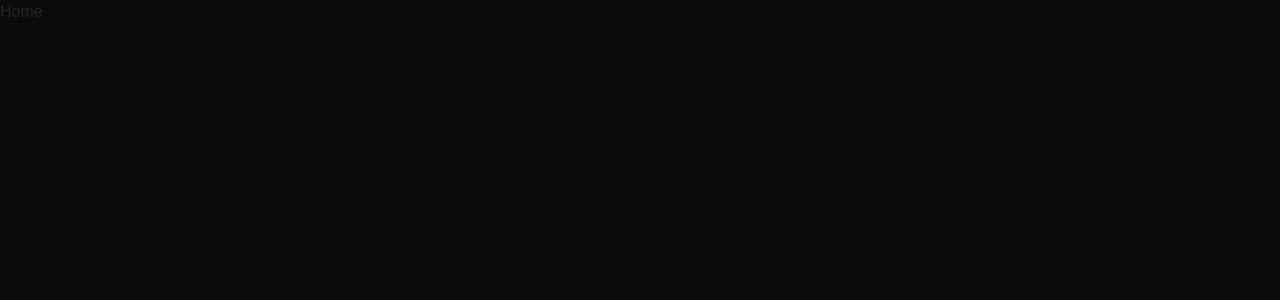
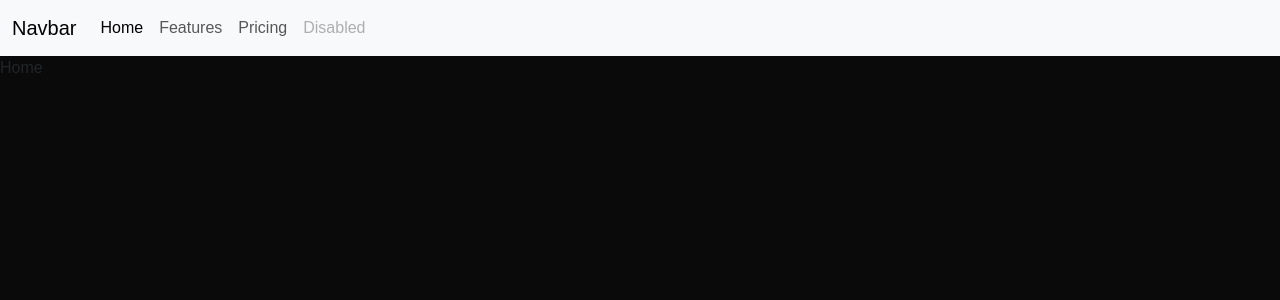
Before and after one commit to mateolohezic/crossfitgames-frontend, a React (Vite) app: page / in a window 1280 px wide. Shown: the top 300 px of the page. Built offline with nearby package versions, Linux system fonts and the light colour scheme; a web font is replaced by a local one.

Commit message:
copiado navbar de bootstrap

```diff
--- a/package.json
+++ b/package.json
@@ -10,6 +10,8 @@
     "preview": "vite preview"
   },
   "dependencies": {
+    "bootstrap": "^5.3.2",
+    "font-awesome": "^4.7.0",
     "react": "^18.2.0",
     "react-dom": "^18.2.0",
     "react-router-dom": "^6.17.0"
--- a/src/App.jsx
+++ b/src/App.jsx
@@ -2,11 +2,13 @@
 import { Route, Routes } from "react-router-dom";
 import './App.css'
 import Home from './Pages/Home/Home';
+import NavBar from './components/NavBar';
 
 function App() {
 
   return (
     <>
+    <NavBar />
     <Routes>
       <Route path="/" element={<Home/>} />
     </Routes>
--- /dev/null
+++ b/src/components/NavBar.jsx
@@ -0,0 +1,32 @@
+import React from 'react'
+
+const NavBar = () => {
+  return (
+    <nav className="navbar navbar-expand-lg bg-body-tertiary">
+  <div className="container-fluid">
+    <a className="navbar-brand" href="#">Navbar</a>
+    <button className="navbar-toggler" type="button" data-bs-toggle="collapse" data-bs-target="#navbarNav" aria-controls="navbarNav" aria-expanded="false" aria-label="Toggle navigation">
+      <span className="navbar-toggler-icon"></span>
+    </button>
+    <div className="collapse navbar-collapse" id="navbarNav">
+      <ul className="navbar-nav">
+        <li className="nav-item">
+          <a className="nav-link active" aria-current="page" href="#">Home</a>
+        </li>
+        <li className="nav-item">
+          <a className="nav-link" href="#">Features</a>
+        </li>
+        <li className="nav-item">
+          <a className="nav-link" href="#">Pricing</a>
+        </li>
+        <li className="nav-item">
+          <a className="nav-link disabled" aria-disabled="true">Disabled</a>
+        </li>
+      </ul>
+    </div>
+  </div>
+</nav>
+  )
+}
+
+export default NavBar
```
Also changed, not shown: 1 other file (tests, documents, lock files or other folders).
